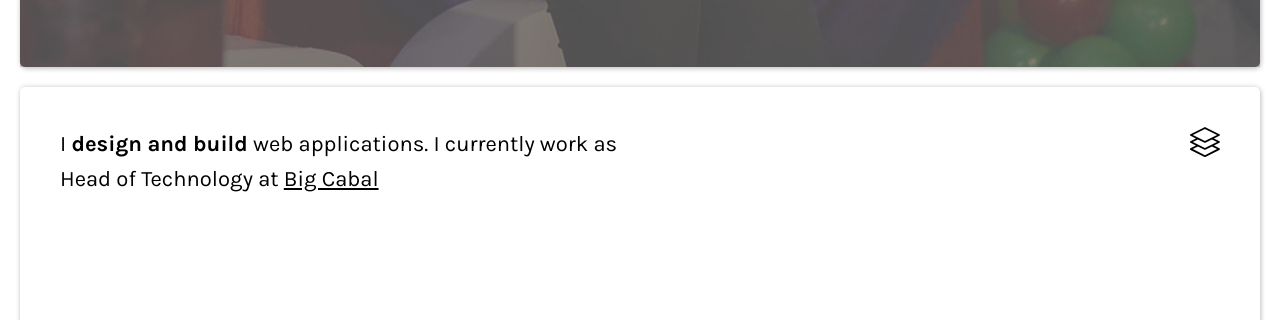
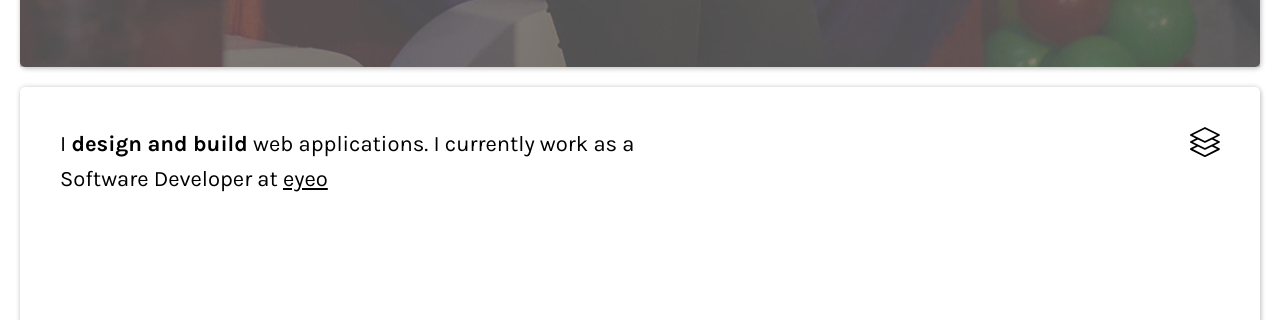
Before and after one commit to ireade/ireaderinokun.com, a Jekyll site: the page built from index.html, in a window 1280 px wide and 900 px high, scrolled down 2444 px. Shown: the part 129-449 px from the top of the window. Built offline with Jekyll 4.4.1, drawn with Linux system fonts in a browser that asks for light colours.

Commit message:
Update: New job

```diff
--- a/_includes/section-work.html
+++ b/_includes/section-work.html
@@ -2,8 +2,8 @@
     <header class="page-header">
         {% include icon-build.svg %}
         <h2 class="page-title">
-            I <strong>design and build</strong> web applications. I currently work as Head of Technology
-            at <a href="http://bigcabal.com">Big Cabal</a>
+            I <strong>design and build</strong> web applications. I currently work as a Software Developer
+            at <a href="https://eyeo.com/">eyeo</a>
         </h2>
     </header>
     <section class="works">
```
Also changed, not shown: 1 other file.
